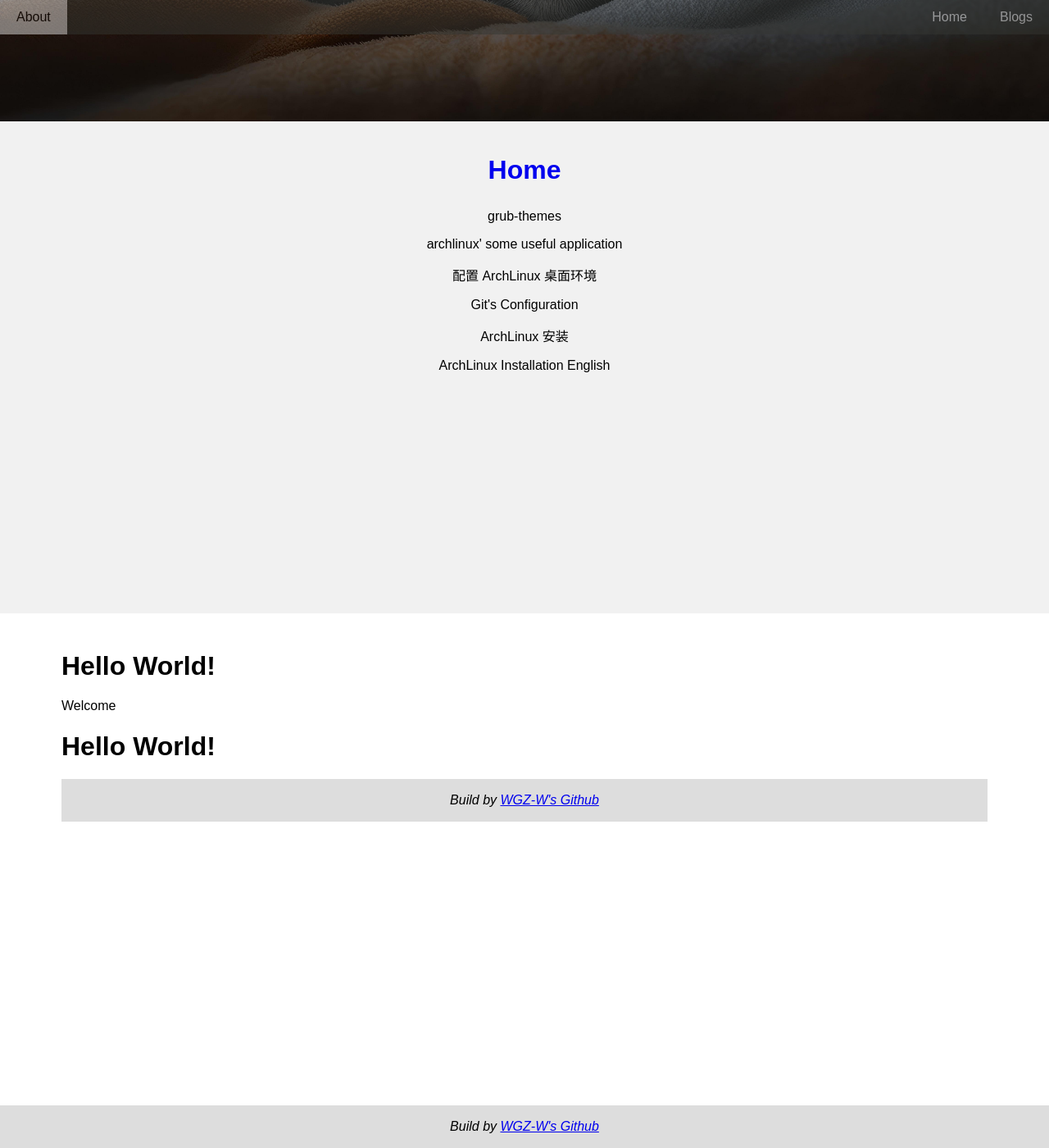
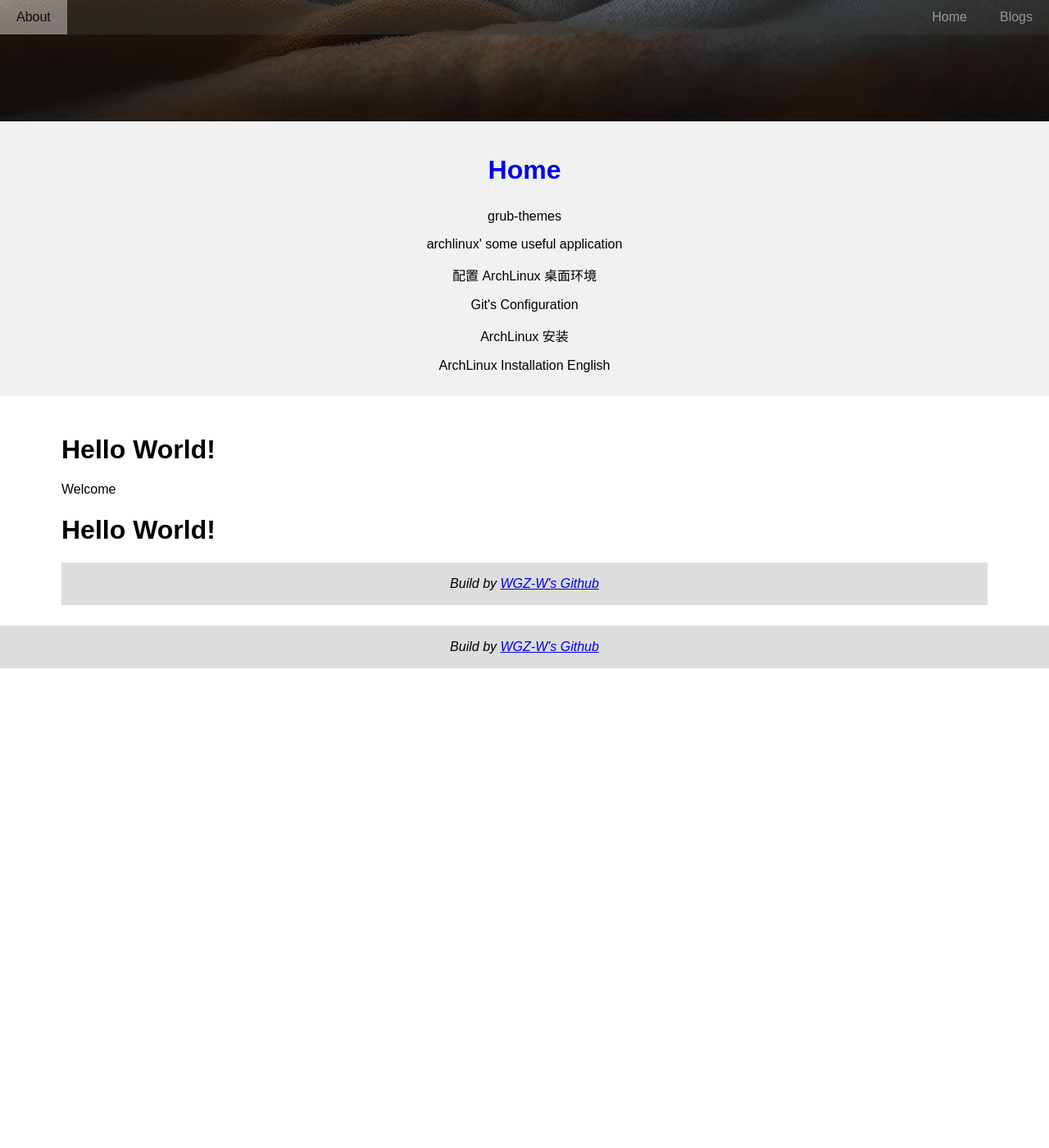
Before and after one commit to WGZ-W/wgz-w.github.io, a Jekyll site: the page built from index.html, in a window 1280 px wide and 1400 px high, scrolled down 555 px. Shown: the whole window at 82% size. Built offline with Jekyll 4.4.1, drawn with Linux system fonts in a browser that asks for light colours; after the commit the page ends 1370 px from its top, so only the background shows below that.

Commit message:
side and main

```diff
--- a/assets/css/style.css
+++ b/assets/css/style.css
@@ -62,7 +62,6 @@ body {
     padding: 20px;
     overflow-wrap: break-word;
     text-align: center;
-    min-height: 600px;
 }
 
 /* main */
@@ -73,7 +72,6 @@ body {
     padding: 20px;
     overflow: auto;
     margin: auto;
-    min-height: 600px;
     padding: 25px 75px;
 }
 
```
